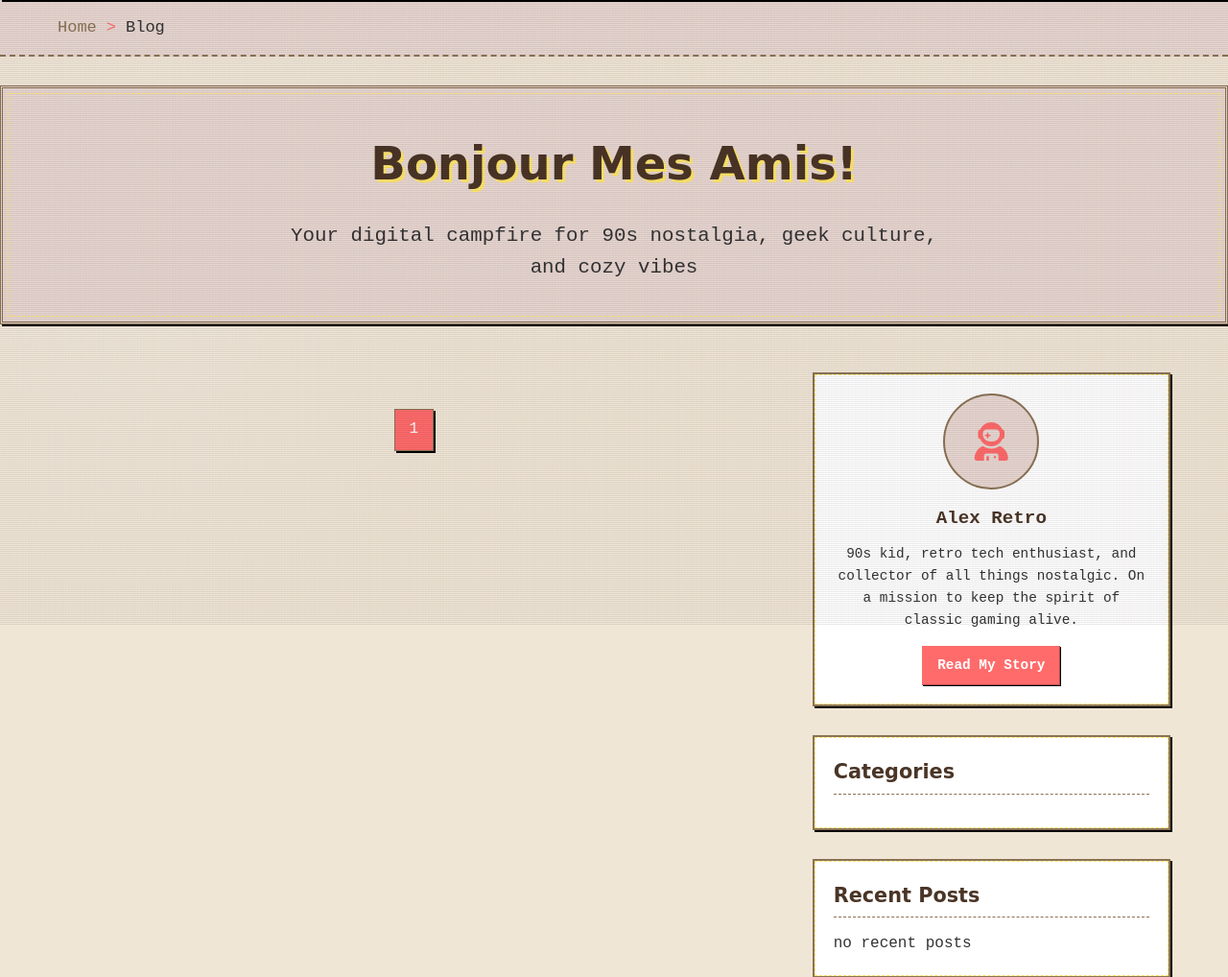
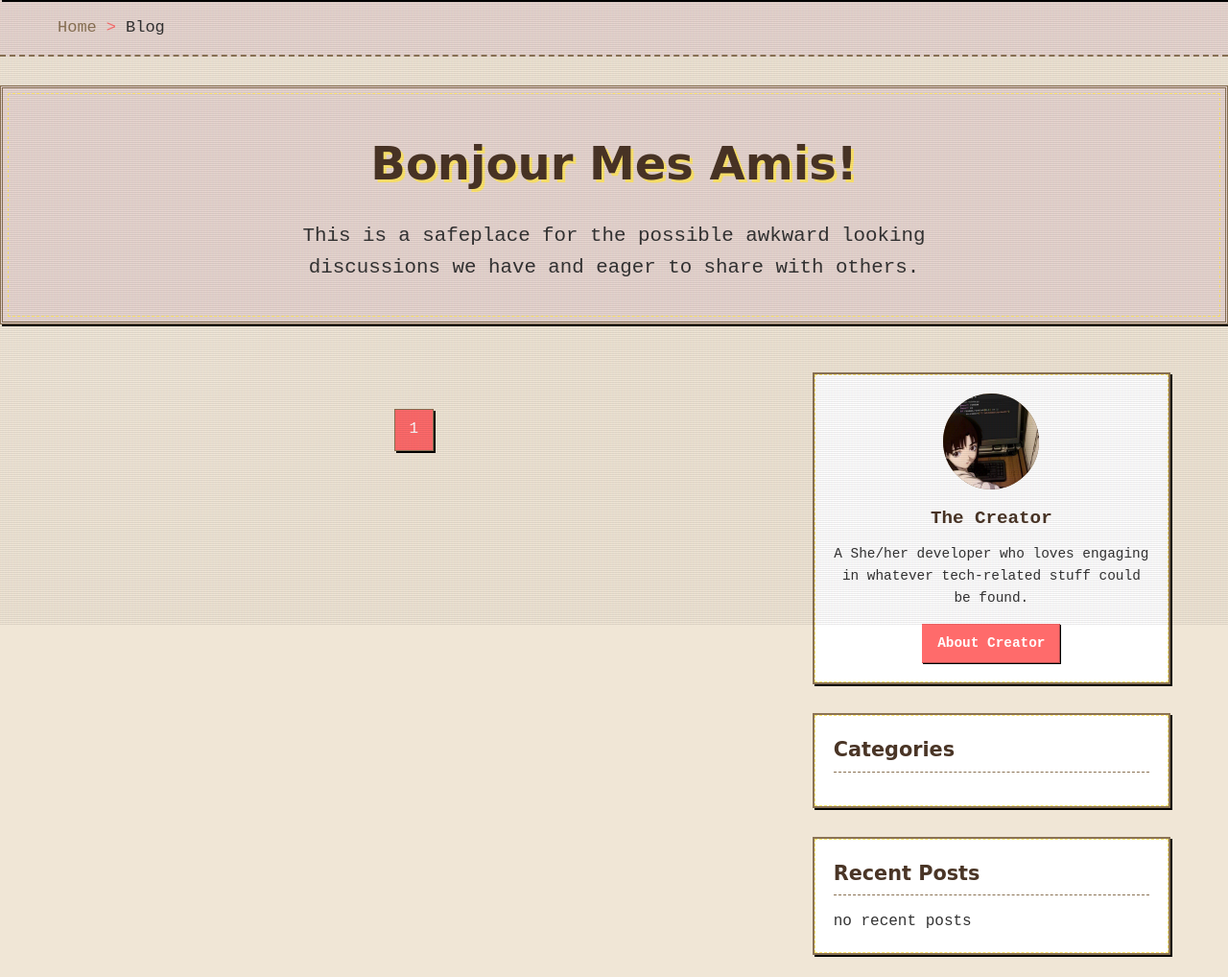
Before and after one commit to pariya-tavangar/jojogeek-weblog, a Django app: page / in a window 1280 px wide. Shown: the part 149-1167 px from the top of the page at 96% size. Run offline with Django 5.2, Linux system fonts and the light colour scheme; data that the repository does not hold is empty.

```diff
--- a/myblog/myblog/settings.py
+++ b/myblog/myblog/settings.py
@@ -127,5 +127,5 @@ STATICFILES_DIRS = [
 
 DEFAULT_AUTO_FIELD = 'django.db.models.BigAutoField'
 
-MEDIA_URL = 'media/'
-MEDIA_ROOT = BASE_DIR / '/media'
+MEDIA_URL = '/media/'
+MEDIA_ROOT = BASE_DIR / '/media/'
--- a/myblog/templates/home.html
+++ b/myblog/templates/home.html
@@ -85,7 +85,7 @@
     <section class="page-header">
         <div class="container">
             <h1 class="page-title">Bonjour Mes Amis!</h1>
-            <p class="page-subtitle">Your digital campfire for 90s nostalgia, geek culture, and cozy vibes</p>
+            <p class="page-subtitle">This is a safeplace for the possible awkward looking discussions we have and eager to share with others.</p>
         </div>
     </section>
 
@@ -216,11 +216,13 @@
                 <!-- About Widget -->
                 <div class="sidebar-widget about-widget">
                     <div class="about-avatar">
-                        <i class="fas fa-user-astronaut"></i>
+                        <img src="{% static 'images/thecreatorpfp.png' %}" alt="logo"
+                        style="width: 100px;height: 100px;border-radius: 50%;"
+                        >
                     </div>
-                    <h3 class="about-name">Alex Retro</h3>
-                    <p class="about-bio">90s kid, retro tech enthusiast, and collector of all things nostalgic. On a mission to keep the spirit of classic gaming alive.</p>
-                    <a href="#" class="read-more">Read My Story</a>
+                    <h3 class="about-name">The Creator</h3>
+                    <p class="about-bio">A She/her developer who loves engaging in whatever tech-related stuff could be found.</p>
+                    <a href="#" class="read-more">About Creator</a>
                 </div>
 
                 <!-- Categories Widget -->
--- a/myblog/templates/post_detail.html
+++ b/myblog/templates/post_detail.html
@@ -171,7 +171,8 @@
                 <!-- Author Widget -->
                 <div class="sidebar-widget author-widget">
                     <div class="author-avatar">
-                        <i class="fas fa-user-astronaut"></i>
+                       <img src="{% static 'images/thecreatorpfp.png' %}" alt="logo"
+                        style="width: 100px;height: 100px;border-radius: 50%;">
                     </div>
                     <h3 class="author-name">Alex Retro</h3>
                     <p class="author-bio">90s kid, retro tech enthusiast, and collector of all things nostalgic. On a mission to keep the spirit of classic gaming alive.</p>
```
Also changed, not shown: myblog/static/images/thecreatorpfp.png (added).
